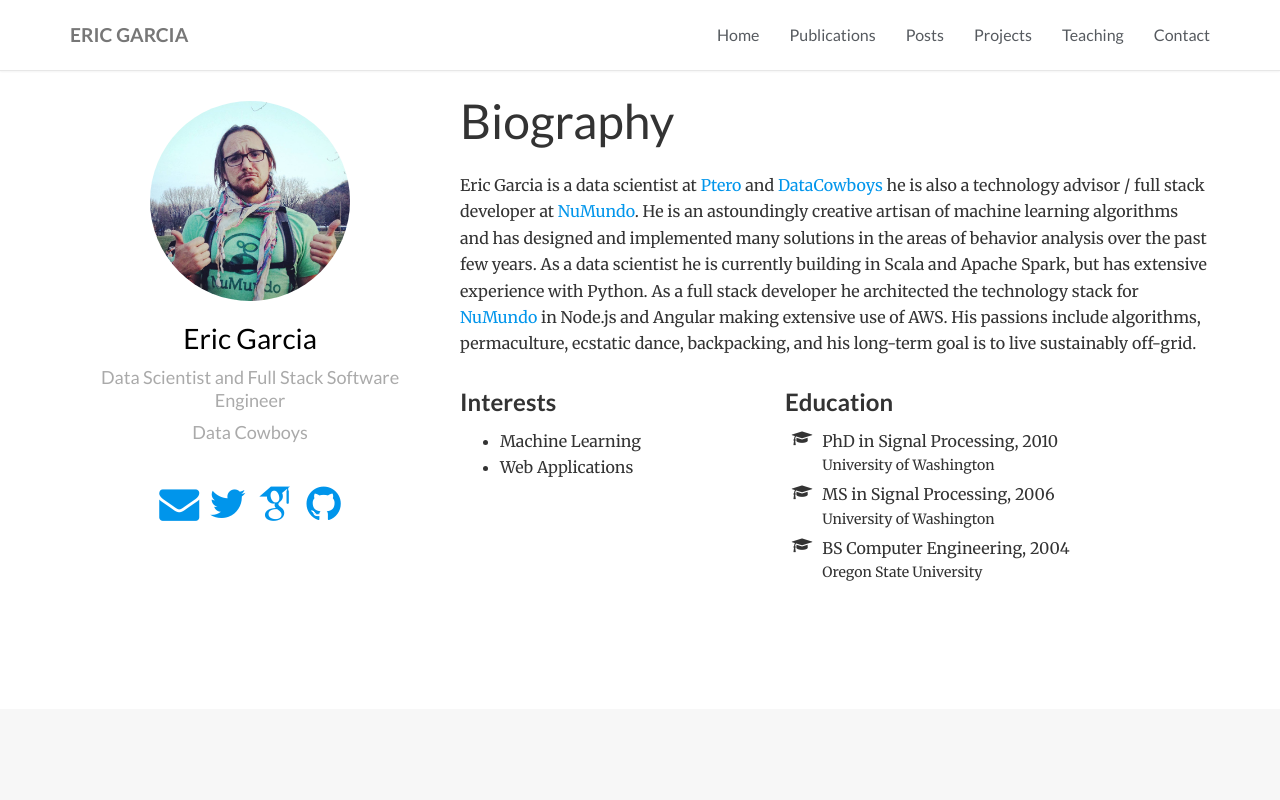
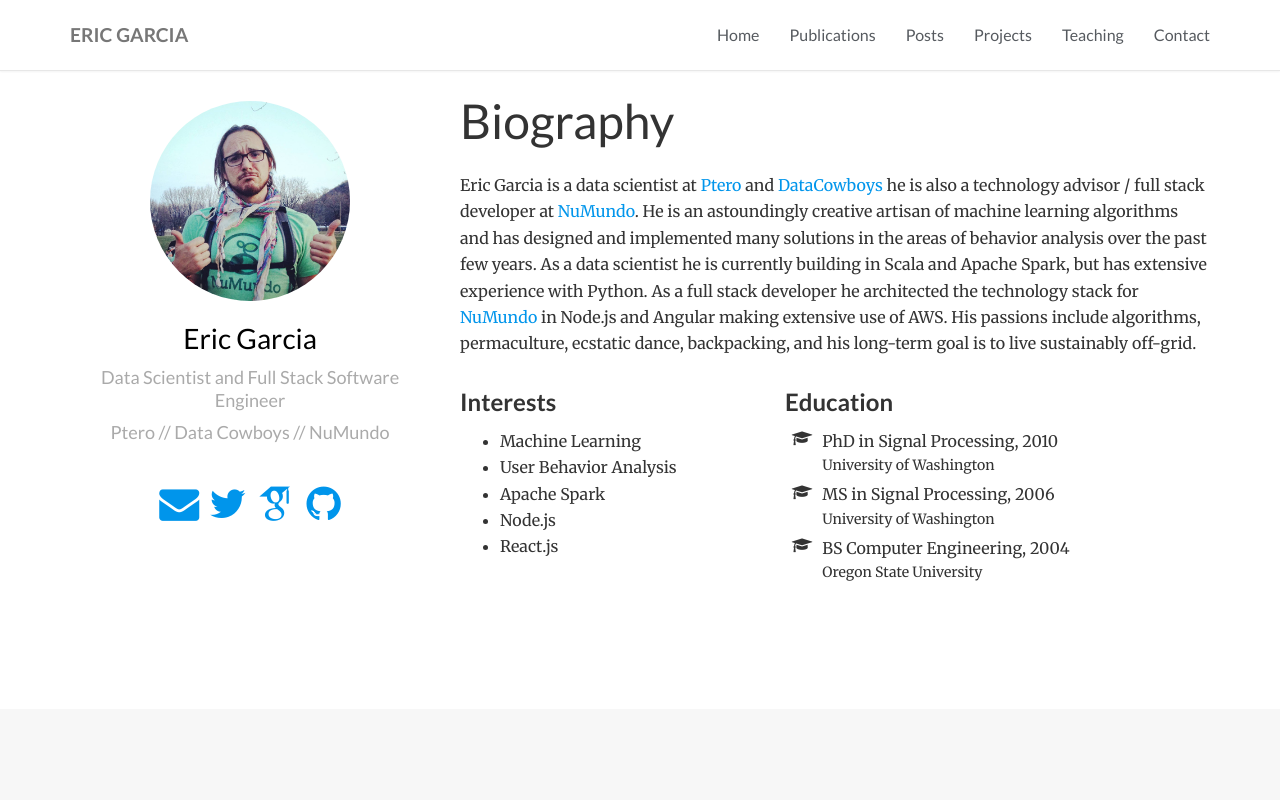
Before and after one commit to ericgarcia/ericgarcia.github.io, a plain HTML site: page index.html in a window 1280 px wide. Shown: the top 800 px of the page. Drawn offline with nearby package versions, Linux system fonts and the light colour scheme; a web font is replaced by a local one.

Commit message:
organizations

```diff
--- a/index.html
+++ b/index.html
@@ -84,7 +84,7 @@
             <div class="portrait-title">
                 <h2 itemprop="name">Eric Garcia</h2>
                 <h3 itemprop="jobTitle">Data Scientist and Full Stack Software Engineer</h3>
-                <h3 itemprop="worksFor">Data Cowboys</h3>
+                <h3 itemprop="worksFor">Ptero // Data Cowboys // NuMundo</h3>
             </div>
 
             <ul class="social-icon">
@@ -98,7 +98,7 @@
                 </li>
 
                 <li>
-                    <a href="//twitter.com/GeorgeCushen">
+                    <a href="//twitter.com/ericscience">
 
                         <i class="fa fa-twitter big-icon" aria-hidden="true"></i>
 
@@ -146,7 +146,13 @@
 
                     <li>Machine Learning</li>
 
-                    <li>Web Applications</li>
+                    <li>User Behavior Analysis</li>
+
+                    <li>Apache Spark</li>
+
+                    <li>Node.js</li>
+
+                    <li>React.js</li>
 
                 </ul>
             </div>
```
